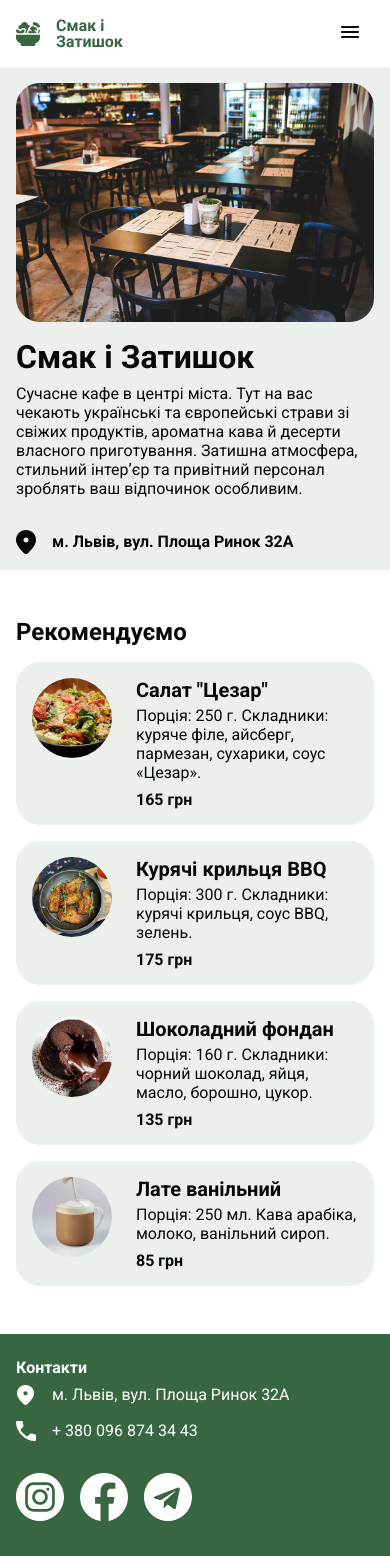
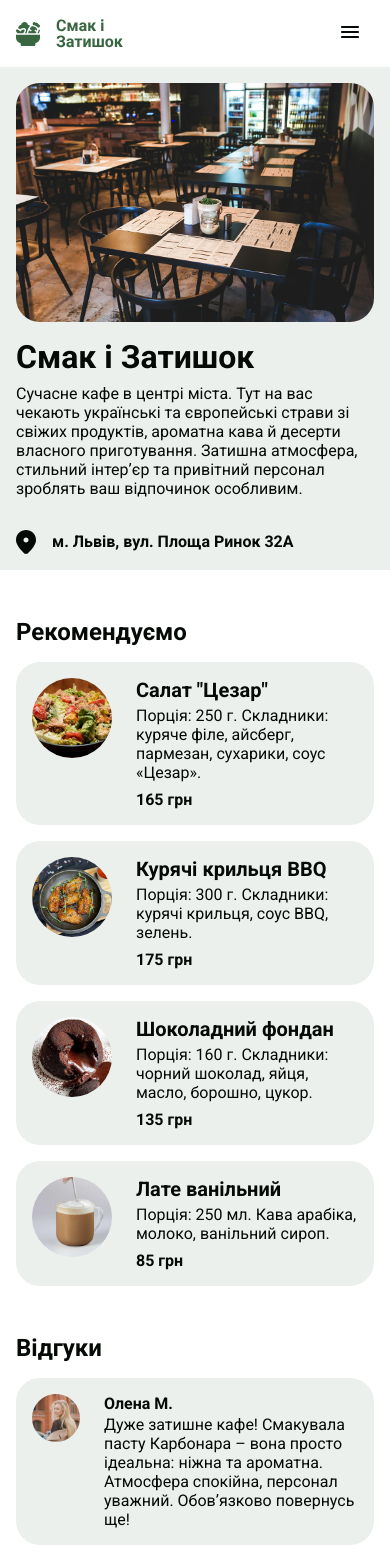
Before and after one commit to SviatKuzbyt/TasteComfortCafe, a Vue app: page / in a window 390 px wide. Shown: the top 1556 px of the page. Built offline with nearby package versions, Linux system fonts and the light colour scheme.

Commit message:
added reviews

```diff
--- /dev/null
+++ b/src/components/list/CafeList.vue
@@ -0,0 +1,36 @@
+<template>
+    <div class="item-list">
+        <slot></slot>
+    </div>
+</template>
+
+<style>
+    .item-list {
+      display: grid;
+      grid-template-columns: 1fr 1fr;
+      gap: 1.5rem;
+    }
+    .item-block {
+        background-color: #EBF0EC;
+        padding: 1.5rem;
+        border-radius: 1.5rem;
+        display: flex;
+        flex-direction: row;
+        gap: 1.5rem;
+    }
+    .item-texts {
+        display: flex;
+        flex-direction: column;
+    }
+
+    @media (max-width: 1024px) {
+        .item-list {
+            grid-template-columns: 1fr;
+            gap: 1rem;
+        }
+        .item-block {
+            padding: 1rem;
+            gap: 1.rem;
+        }
+    }
+</style>
--- a/src/components/meal/MealItem.vue
+++ b/src/components/list/MealItem.vue
@@ -3,9 +3,9 @@
 </script>
 
 <template>
-    <div class="meal-block">
+    <div class="item-block">
         <img :src="'/public/images/meals/' + meal.image" alt="Фотографія страви" class="meal-img"/>
-        <div class="meal-texts">
+        <div class="item-texts">
             <h3>{{ meal.name }}</h3>
             <p class="meal-description">{{ meal.description }}</p>
             <h4>{{ meal.price }} грн</h4>
@@ -24,18 +24,6 @@
         margin-top: 0.5rem;
         margin-bottom: 1rem;
     }
-    .meal-block {
-        background-color: #EBF0EC;
-        padding: 1.5rem;
-        border-radius: 1.5rem;
-        display: flex;
-        flex-direction: row;
-        gap: 1.5rem;
-    }
-    .meal-texts {
-        display: flex;
-        flex-direction: column;
-    }
 
     @media (max-width: 1024px) {
         .meal-img {
@@ -47,9 +35,5 @@
             margin-top: 0.25rem;
             margin-bottom: 0.5rem;
         }
-        .meal-block {
-            padding: 1rem;
-            gap: 1.rem;
-        }
     }
 </style>
--- /dev/null
+++ b/src/components/list/ReviewItem.vue
@@ -0,0 +1,36 @@
+<script setup>
+    defineProps({review: Object})
+</script>
+
+<template>
+    <div class="item-block">
+        <img :src="'/public/images/persons/' + review.avatar" alt="Фотографія відвідувача" class="review-img"/>
+        <div class="item-texts">
+            <h4>{{ review.person }}</h4>
+            <p class="review-description">{{ review.text }}</p>
+        </div>
+    </div>
+</template>
+
+<style>
+    .review-img {
+        width: 4.5rem;
+        height: 4.5rem;
+        border-radius: 4.5rem;
+        object-fit: cover;
+    }
+    .review-description {
+        margin-top: 0.25rem;
+    }
+
+    @media (max-width: 1024px) {
+        .review-img {
+            width: 3rem;
+            height: 3rem;
+            border-radius: 1.5rem;
+        }
+        .review-description {
+            margin-top: 0.125rem;
+        }
+    }
+</style>
--- a/src/components/meal/MealList.vue
+++ /dev/null
@@ -1,25 +0,0 @@
-<script setup>
-    import MealItem from './MealItem.vue';
-    defineProps({meals: Array})
-</script>
-
-<template>
-    <div class="meal-list">
-        <meal-item v-for="meal in meals" :key="meal.id" :meal="meal"/>
-    </div>
-</template>
-
-<style>
-    .meal-list {
-      display: grid;
-      grid-template-columns: 1fr 1fr;
-      gap: 1.5rem;
-    }
-
-    @media (max-width: 1024px) {
-        .meal-list {
-            grid-template-columns: 1fr;
-            gap: 1rem;
-        }
-    }
-</style>
--- a/src/pages/HomePage.vue
+++ b/src/pages/HomePage.vue
@@ -1,19 +1,31 @@
 <script setup>
     import MealService from '@/services/MealService';
     import AboutCafe from '@/components/AboutCafe.vue';
-    import MealList from '@/components/meal/MealList.vue';
-
+    import CafeList from '@/components/list/CafeList.vue';
+    import MealItem from '@/components/list/MealItem.vue';
+    import ReviewItem from '@/components/list/ReviewItem.vue';
     import { ref } from 'vue';
+import ReviewService from '@/services/ReviewService';
 
     const mealService = MealService
+    const reviewService = ReviewService
+
     const recomendations = ref(mealService.getRecommendations())
+    const reviews = ref(reviewService.getReviews())
 </script>
 
 <template>
     <about-cafe></about-cafe>
     <body class="homeContent">
         <h2 class="subtittle">Рекомендуємо</h2>
-        <meal-list :meals="recomendations"></meal-list>
+        <cafe-list>
+            <meal-item v-for="meal in recomendations" :key="meal.id" :meal="meal"/>
+        </cafe-list>
+
+        <h2 class="subtittle">Відгуки</h2>
+        <cafe-list>
+            <review-item v-for="review in reviews" :key="review.id" :review="review"/>
+        </cafe-list>
     </body>
 </template>
 
```
